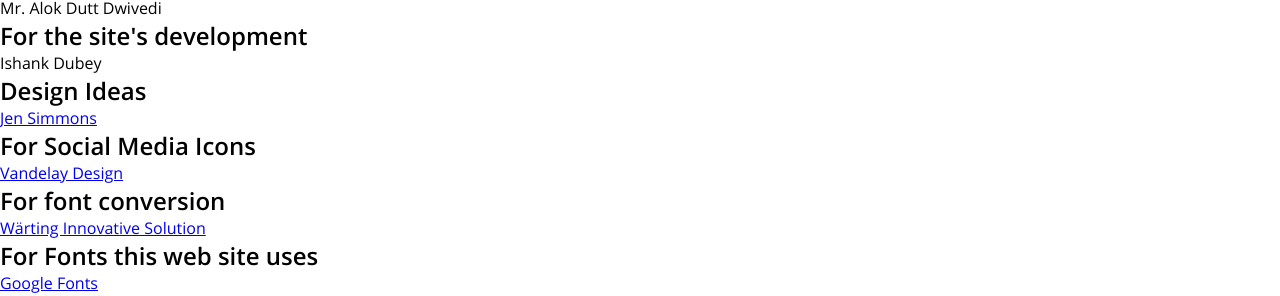
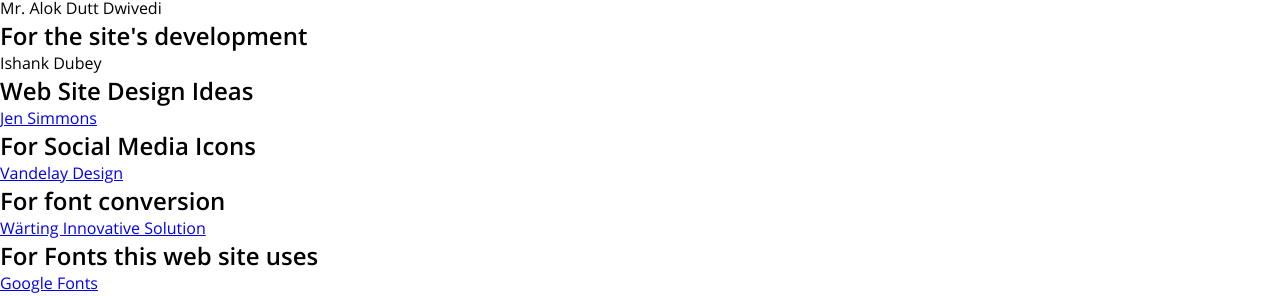
Before and after one commit to Ishank-dubey/devranjaniMS, a website: page credits.html in a window 1280 px wide. Shown: the part 410-706 px from the top of the page. Drawn offline with Linux system fonts and the light colour scheme; files whose address does not match are found by name.

Commit message:
web site ideas

```diff
--- a/credits.html
+++ b/credits.html
@@ -76,7 +76,7 @@
 		        </article>
 		      </section>
 		      <section>
-		        <header class='smaller-header'>Design Ideas</header>
+		        <header class='smaller-header'>Web Site Design Ideas</header>
 		        <article>
 		          <a target='_blank' href='https://labs.jensimmons.com'>Jen Simmons</a>
 		        </article>
```
